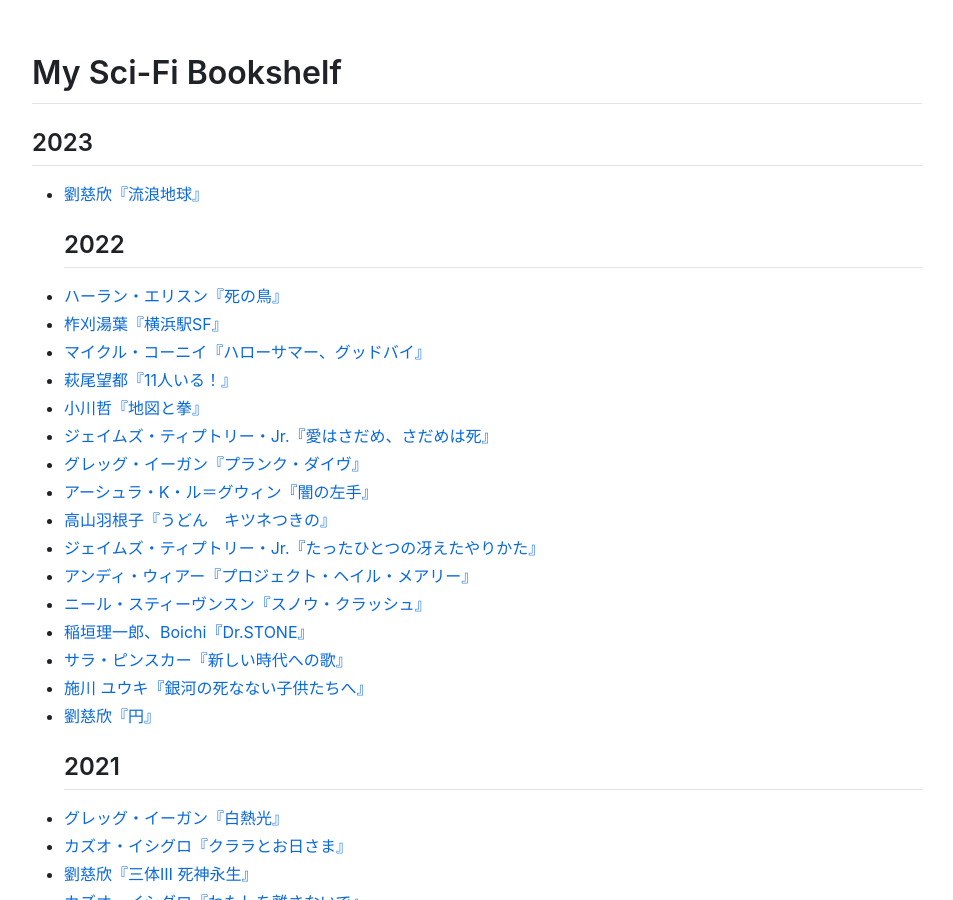
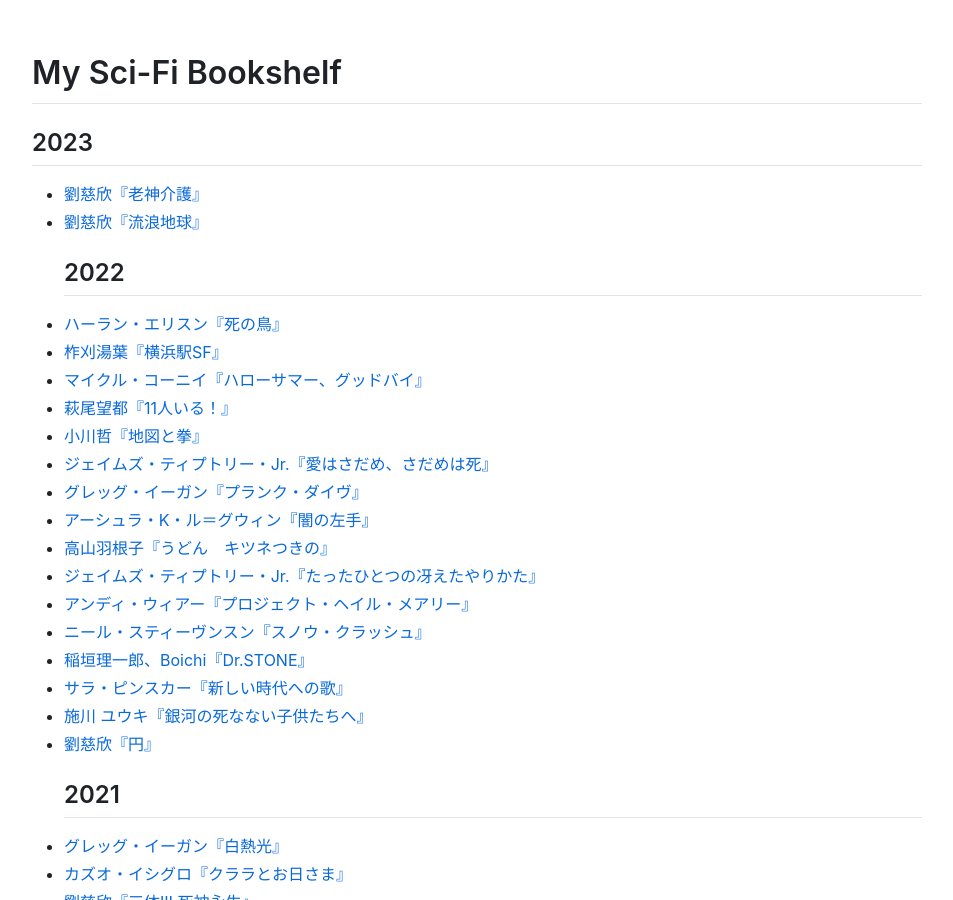
Before and after one commit to sankichi92/sankichi.net, a Jekyll site: the page built from sci-fi.md, in a window 1280 px wide and 900 px high. Shown: the whole window, without its empty margins (163-1116 px from the left). Built offline with Jekyll 4.4.1, drawn with Linux system fonts in a browser that asks for light colours; nearby versions of some CDN libraries; our own code applies the rules of GitHub Pages for plain Markdown files.

Commit message:
劉慈欣『老神介護』

```diff
--- a/_data/sci-fi-bookshelf.yml
+++ b/_data/sci-fi-bookshelf.yml
@@ -1,3 +1,8 @@
+- title: 老神介護
+  author: 劉慈欣
+  asin: B0BBQLWM6S
+  date: 2023-02-12
+
 - title: 流浪地球
   author: 劉慈欣
   asin: B0BBQHYLHS
```
